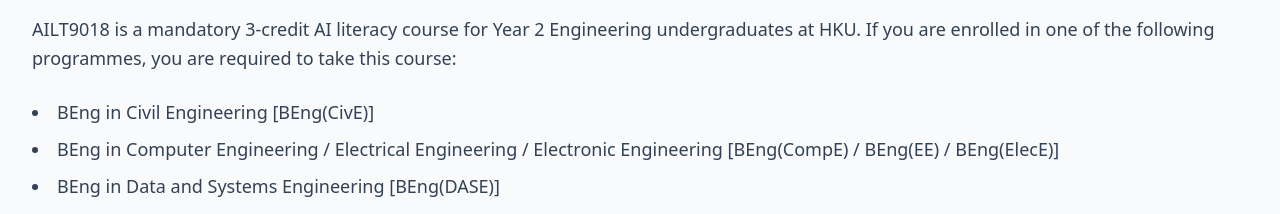
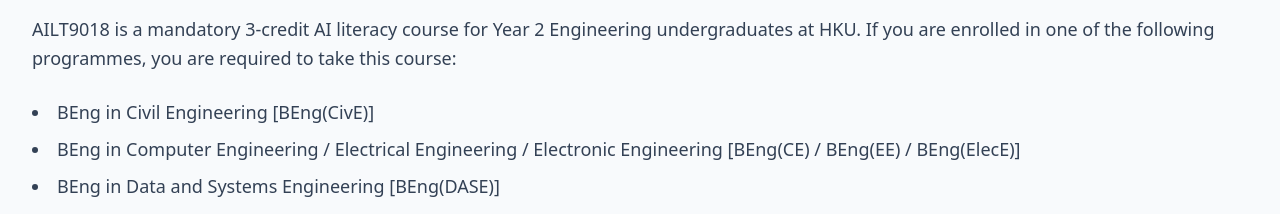
Before and after one commit to ailt9018engg/ailt9018engg.github.io, a React (Vite) app: page / in a window 1280 px wide. Shown: the part 1260-1474 px from the top of the page. Built offline with nearby package versions, Linux system fonts and the light colour scheme.

Commit message:
update the abbreviation of computer engineering

```diff
--- a/src/App.tsx
+++ b/src/App.tsx
@@ -90,7 +90,7 @@
             <p>AILT9018 is a mandatory 3-credit AI literacy course for Year 2 Engineering undergraduates at HKU. If you are enrolled in one of the following programmes, you are required to take this course:</p>
             <ul className="list-disc list-inside mt-4 space-y-2">
                 <li>BEng in Civil Engineering [BEng(CivE)]</li>
-                <li>BEng in Computer Engineering / Electrical Engineering / Electronic Engineering [BEng(CompE) / BEng(EE) / BEng(ElecE)]</li>
+                <li>BEng in Computer Engineering / Electrical Engineering / Electronic Engineering [BEng(CE) / BEng(EE) / BEng(ElecE)]</li>
                 <li>BEng in Data and Systems Engineering [BEng(DASE)]</li>
                 <li>BEng in Mechanical Engineering [BEng(MechE)]</li>
             </ul>
```
